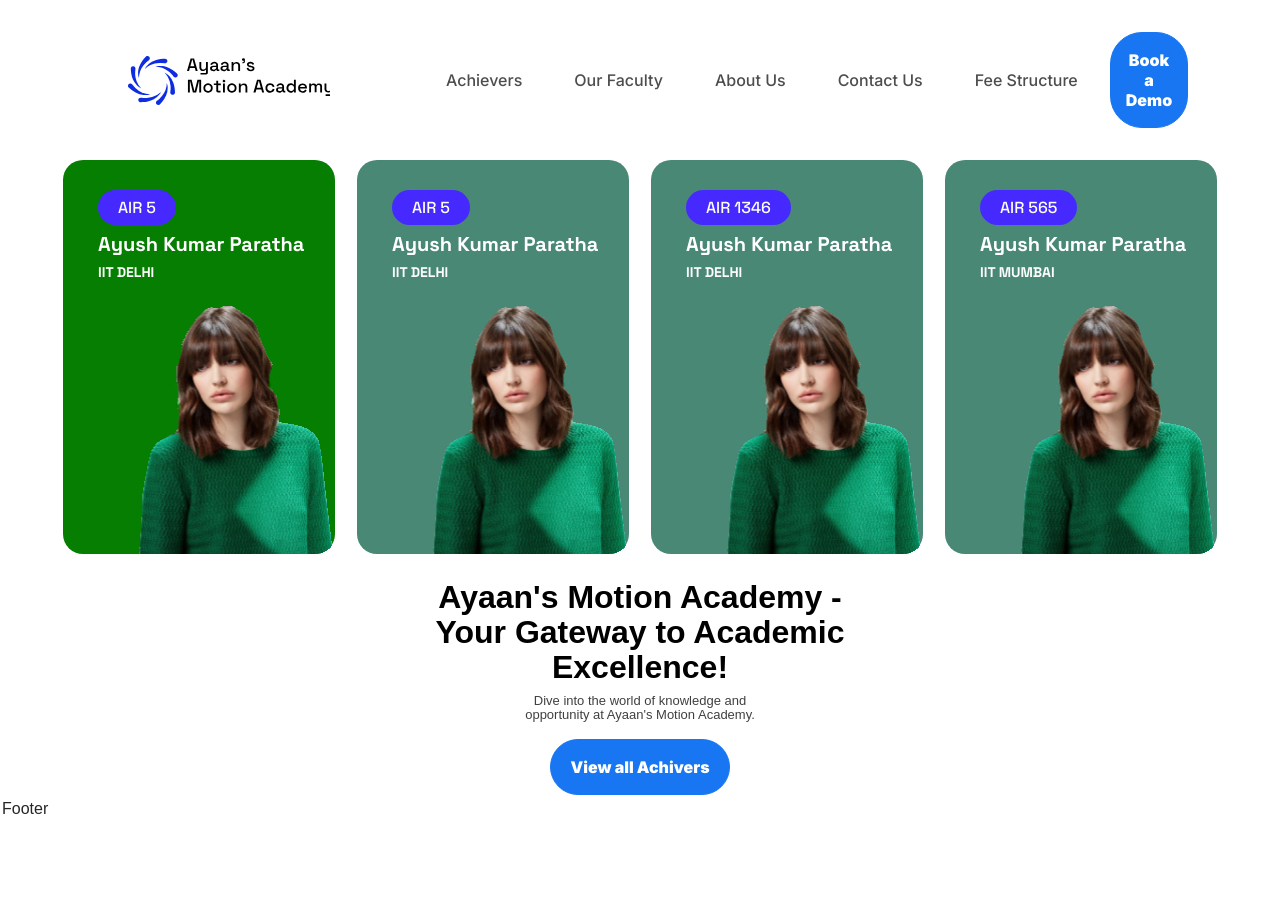
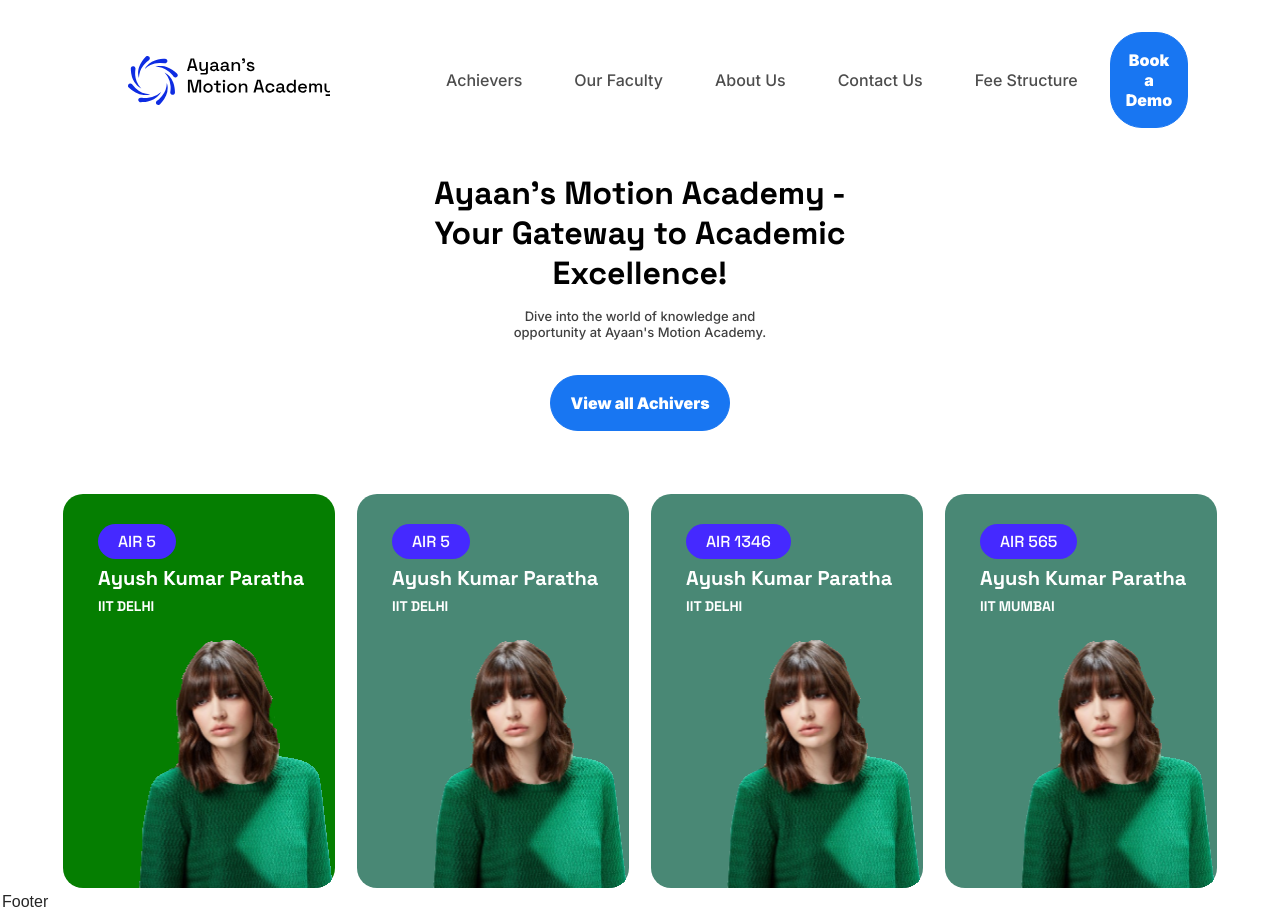
Before and after one commit to omarkhan2217/AyaanMotionAcademy, a React (Vite) app: page / in a window 1280 px wide. Before the commit the page ends 823 px from the top, so only its background shows below. Built offline with nearby package versions, Linux system fonts and the light colour scheme.

Commit message:
Joined Student Card and Hero Text

```diff
--- a/src/containers/homepage/heroText/heroText.tsx
+++ b/src/containers/homepage/heroText/heroText.container.tsx
@@ -2,7 +2,7 @@ import React from "react"
 import classes from "./heroText.module.scss";
 import { Button } from "../../../components";
 
-export const HeroText: React.FC = () => {
+export const HeroTextContainer: React.FC = () => {
 
     return (
         <div className={classes.container}>
@@ -15,7 +15,6 @@ export const HeroText: React.FC = () => {
             <div className={classes.buttonContainer}>
                 <Button label="View all Achivers" size="md" />
             </div>
-
         </div>
 
 
--- a/src/containers/homepage/heroText/heroText.module.scss
+++ b/src/containers/homepage/heroText/heroText.module.scss
@@ -1,37 +1,31 @@
 @use '../../../styles/global.scss' as *;
 
 .container {
-  @include flex-container(column, center, center);
-  padding-top: 2%;
+  @include flex-container(column, center, center, 15px);
+  padding-top: 1%;
   width: 100%;
   height: 100%;
 }
 
 .MainHeader {
-  width: 442px;
-  height: 109px;
   color: #000;
   text-align: center;
   font-size: 32px;
-  font-style: normal;
   font-weight: 700;
-  line-height: 110%;
+  font-family: "Space Grotesk", sans-serif;
 }
 
 .subHeader {
-  width: 264px;
-  height: 43px;
   color: #404040;
   text-align: center;
   font-weight: 500;
   font-size: 13px;
-  height: 30px;
-  line-height: 110%;
-  padding-top: 0.4%;
-  padding-bottom: 3.5%;
+  width: 20%;
+  margin-bottom: 20px;
+  font-family: "Inter", sans-serif;
 }
 
 
-.buttonContainer{
-    width:14% ;
+.buttonContainer {
+  width: 14%;
 }
--- a/src/containers/homepage/heroText/index.ts
+++ b/src/containers/homepage/heroText/index.ts
@@ -1 +1 @@
-export * from './heroText'
+export * from './heroText.container'
--- a/src/containers/homepage/homepage.container.tsx
+++ b/src/containers/homepage/homepage.container.tsx
@@ -1,13 +1,14 @@
 import React from "react"
 import { OurAchieversContainer } from "./ourAchievers/ourAchievers.container"
-import { HeroText } from "."
+import { HeroTextContainer } from "."
+import classes from './homepage.module.scss';
 
 export const HomePageContainer: React.FC = () => {
 
     return (
-        <div>
+        <div className={classes.mainContainer}>
+            <HeroTextContainer />
             <OurAchieversContainer />
-            <HeroText/>
         </div>
 
     )
--- a/src/containers/homepage/homepage.module.scss
+++ b/src/containers/homepage/homepage.module.scss
@@ -0,0 +1,5 @@
+@use '../../styles/global.scss' as *;
+
+.mainContainer {
+    @include flex-container(column, flex-start, center, 63px)
+}
```
